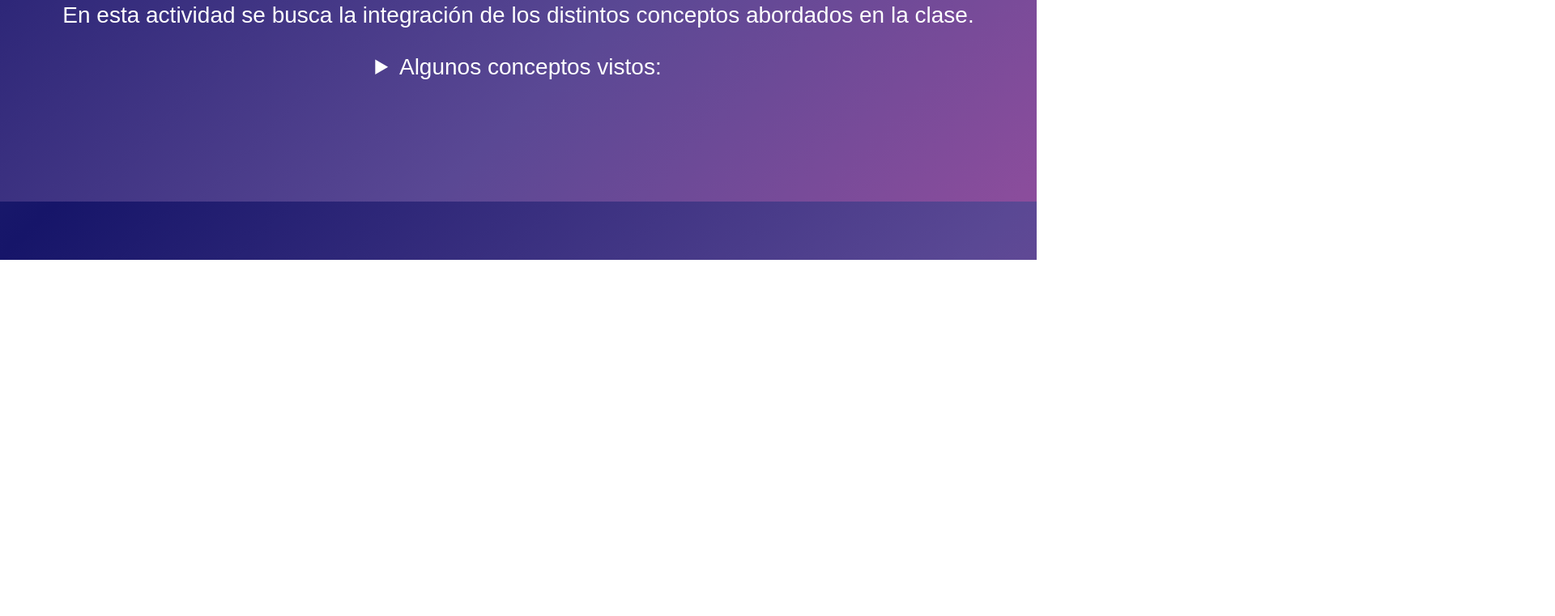
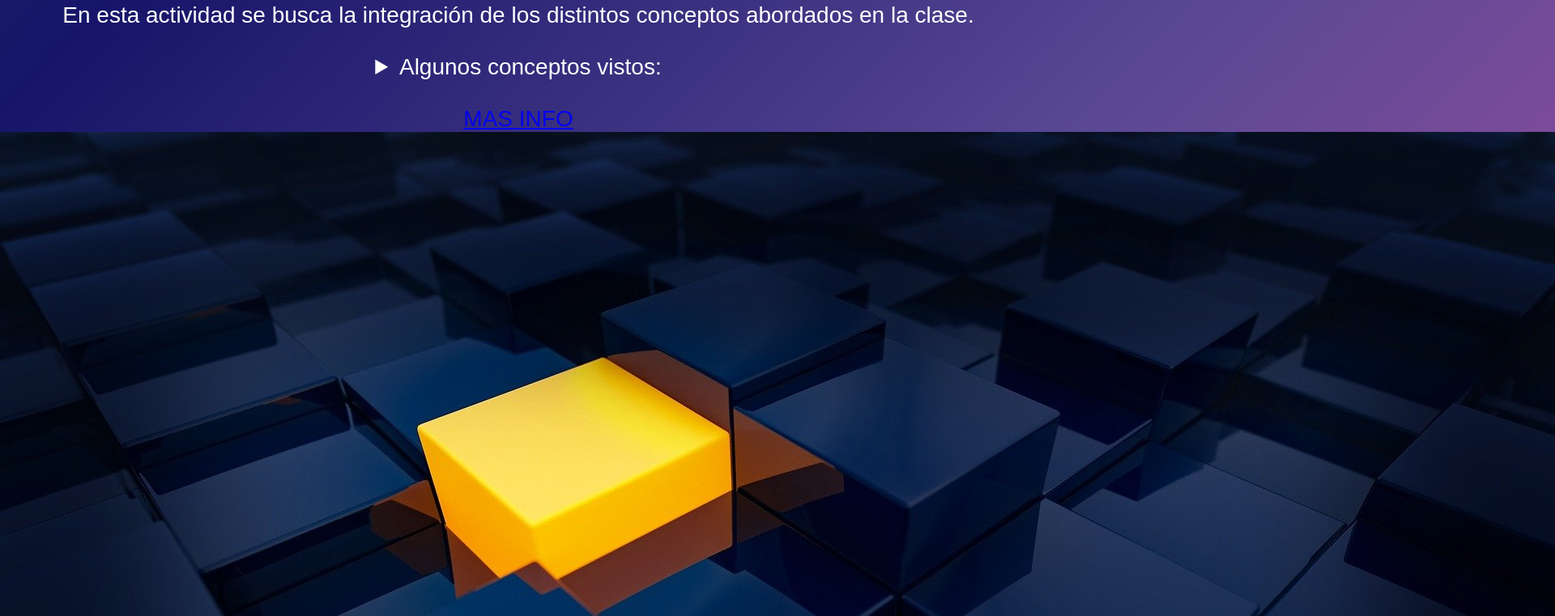
Before and after one commit to emariatti/pruebas, a plain HTML site: page index.html in a window 1280 px wide. Shown: the part 479-1240 px from the top of the page at 81% size, 1920 px wide, since content can reach past the window. Before the commit the page ends 800 px from the top, so only its background shows below. Drawn offline with Linux system fonts and the light colour scheme; files whose address does not match are found by name.

Commit message:
modificacion

```diff
--- a/estilos.css
+++ b/estilos.css
@@ -14,6 +14,7 @@ color: #A950A1;
     box-sizing: border-box;
     font-family: Sans-serif;
 }
+
 
 body {
     background-image: linear-gradient(135deg,#00B7E4, #505488, #2F3F80, #161569, #5A4894, #A950A1, #FF7CAE);
--- a/index.html
+++ b/index.html
@@ -32,6 +32,11 @@
 	</font-size></p></em>
     </details>
     </p>
+    <br>
+
+    <a href="http://globalacademyweb.com" target="_blank">MAS INFO</a>
+    <br>
+    <a href="http://es.wikipedia.org/wiki/Cubo" target="_blank"><img src="/Users/USUARIO/desktop/tarea/cubes.jpg" alt="Cubos"></a>
     </div>
 </body>
 </html>
```
Also changed, not shown: cubes.jpg (added).
